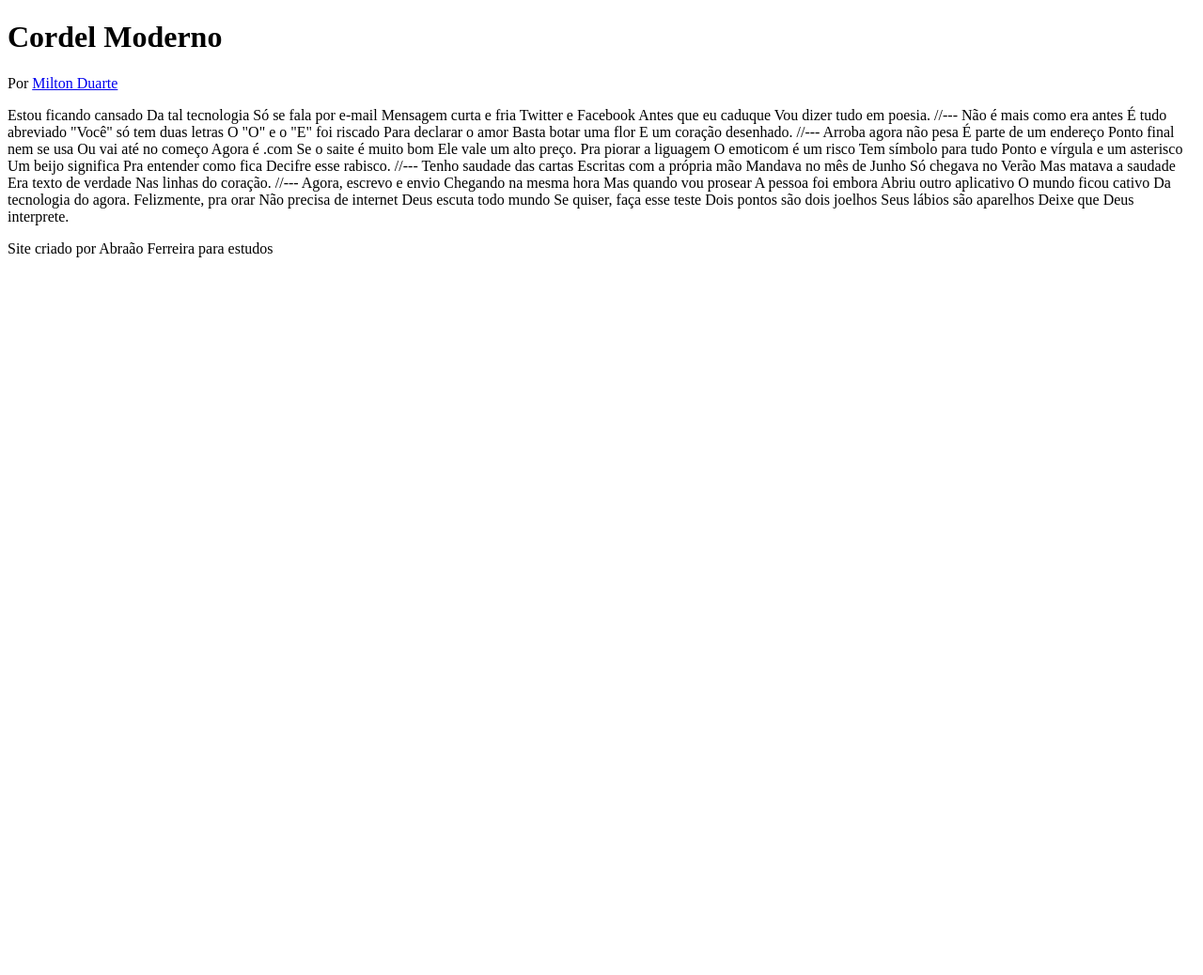
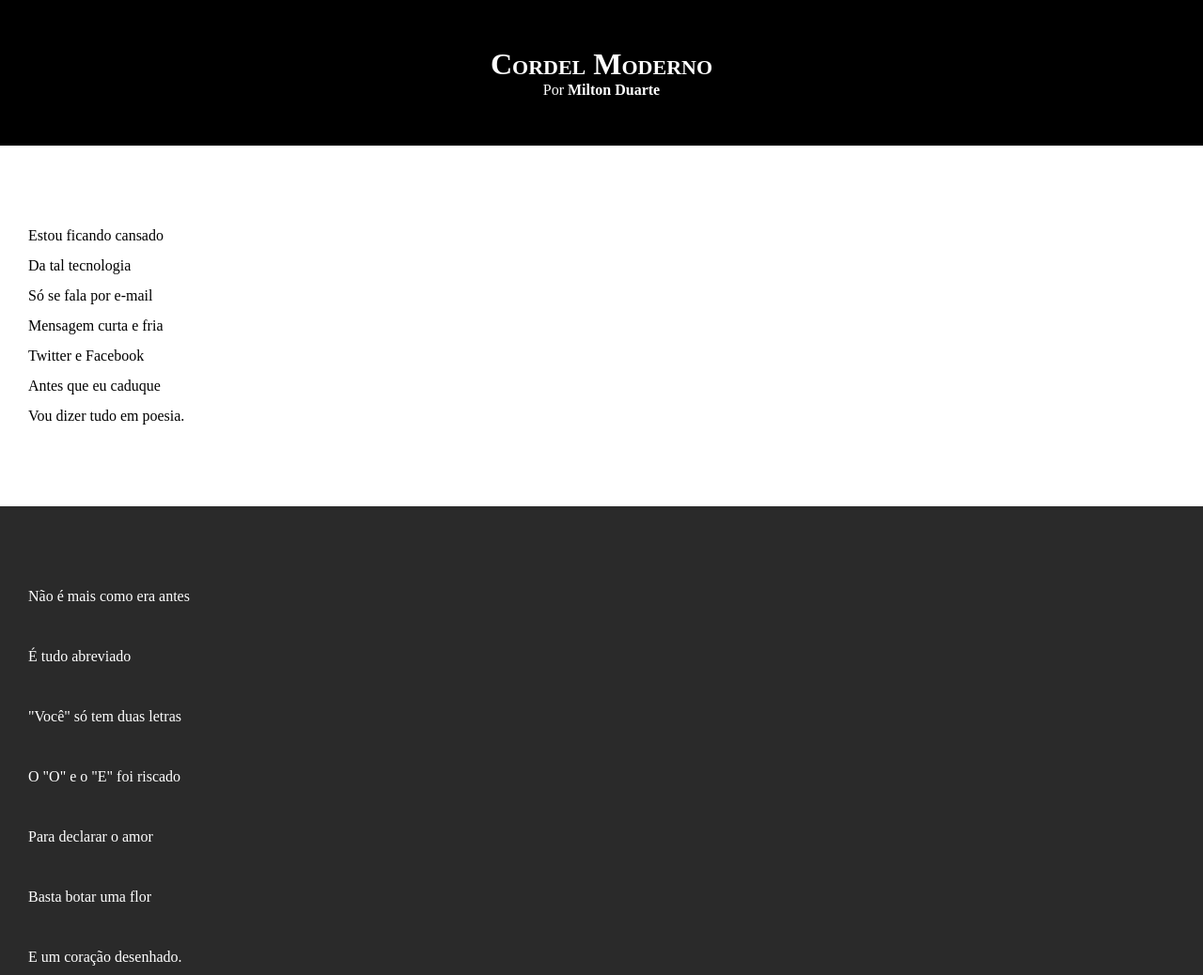
Before and after one commit to abraaodferreira/html-css, a plain HTML site: page EXERC/desafio12/index.html in a window 1280 px wide. Shown: the top 1038 px of the page at 94% size. Before the commit the page ends 800 px from the top, so only its background shows below. Drawn offline with Linux system fonts and the light colour scheme.

Commit message:
estilo dos textos e blocos

```diff
--- /dev/null
+++ b/EXERC/desafio12/estilo/style.css
@@ -0,0 +1,61 @@
+@charset "UTF-8";
+
+*{
+    margin: 0px;
+    padding: 0px;
+}
+
+body{
+    min-height: 100vh;
+    background-color: darkgrey;
+}
+
+header{
+    background-color: black;
+    color: white;
+    text-align: center;
+}
+
+header > h1{
+    padding-top: 50px;
+    font-variant: small-caps;
+}
+
+header > p{
+    padding-bottom: 50px;
+}
+
+a{
+    color: white;
+    text-decoration: none;
+    font-weight: bolder;
+}
+
+a:hover{
+    text-decoration: underline;
+
+}
+
+section{
+    padding-top: 10vh;
+    padding-bottom: 10vh;
+    line-height: 2em;
+    padding-left: 30px;
+}
+
+.normal{
+    background-color: white;
+    color: black;
+}
+
+.imagem{
+    background-color: rgb(42, 42, 42);
+    color: white;
+}
+
+footer{
+    background-color: black;
+    color: white;
+    text-align: center;
+    padding: 10px;
+}
--- a/EXERC/desafio12/index.html
+++ b/EXERC/desafio12/index.html
@@ -4,6 +4,7 @@
     <meta charset="UTF-8">
     <meta name="viewport" content="width=device-width, initial-scale=1.0">
     <title>Cordel Moderno</title>
+    <link rel="stylesheet" href="estilo/style.css">
 </head>
 <body>
     <header>
@@ -11,71 +12,85 @@
         <p>Por <a href="https://www.recantodasletras.com.br/poesias/3186743]" target="_blank">Milton Duarte</a></p>
     </header>
 
-    Estou ficando cansado
-    Da tal tecnologia
-    Só se fala por e-mail
-    Mensagem curta e fria
-    Twitter e Facebook
-    Antes que eu caduque
-    Vou dizer tudo em poesia.
+    <section class="normal">
+        <p>
+            Estou ficando cansado<br>
+            Da tal tecnologia<br>
+            Só se fala por e-mail<br>
+            Mensagem curta e fria<br>
+            Twitter e Facebook<br>
+            Antes que eu caduque<br>
+            Vou dizer tudo em poesia.
+        </p>
+    </section>
 
-    //---
+    <section class="imagem">
+        <p>
+            Não é mais como era antes<br><br>
+            É tudo abreviado<br><br>
+            "Você" só tem duas letras<br><br>
+            O "O" e o "E" foi riscado<br><br>
+            Para declarar o amor<br><br>
+            Basta botar uma flor<br><br>
+            E um coração desenhado.
+        </p>
+    </section>
 
-    Não é mais como era antes
-    É tudo abreviado
-    "Você" só tem duas letras
-    O "O" e o "E" foi riscado
-    Para declarar o amor
-    Basta botar uma flor
-    E um coração desenhado.
+    <section class="normal">
+        <p>
+            Arroba agora não pesa<br>
+            É parte de um endereço<br>
+            Ponto final nem se usa<br>
+            Ou vai até no começo<br>
+            Agora é .com<br>
+            Se o saite é muito bom<br>
+            Ele vale um alto preço.<br>
+        </p>
 
-    //---
+        <p> Pra piorar a liguagem<br>
+            O emoticom é um risco<br>
+            Tem símbolo para tudo<br>
+            Ponto e vírgula e um asterisco<br>
+            Um beijo significa<br>
+            Pra entender como <br>
+            Decifre esse rabisco.<br>
+        </p>
+    </section>
 
-    Arroba agora não pesa
-    É parte de um endereço
-    Ponto final nem se usa
-    Ou vai até no começo
-    Agora é .com
-    Se o saite é muito bom
-    Ele vale um alto preço.
+    <section class="imagem">
+        <p>
+            Tenho saudade das cartas<br>
+            Escritas com a própria mão<br>
+            Mandava no mês de Junho<br>
+            Só chegava no Verão<br>
+            Mas matava a saudade<br>
+            Era texto de verdade<br>
+            Nas linhas do coração.
+        </p>
+    </section>
 
-    Pra piorar a liguagem
-    O emoticom é um risco
-    Tem símbolo para tudo
-    Ponto e vírgula e um asterisco
-    Um beijo significa
-    Pra entender como fica
-    Decifre esse rabisco.
+    <section class="normal">
+        <p>
+            Agora, escrevo e envio<br>
+            Chegando na mesma hora<br>
+            Mas quando vou prosear<br>
+            A pessoa foi embora<br>
+            Abriu outro aplicativo<br>
+            O mundo ficou cativo<br>
+            Da tecnologia do agora.<br>
+         </p>
 
-    //---
-
-    Tenho saudade das cartas
-    Escritas com a própria mão
-    Mandava no mês de Junho
-    Só chegava no Verão
-    Mas matava a saudade
-    Era texto de verdade
-    Nas linhas do coração.
-
-    //---
-
-    Agora, escrevo e envio
-    Chegando na mesma hora
-    Mas quando vou prosear
-    A pessoa foi embora
-    Abriu outro aplicativo
-    O mundo ficou cativo
-    Da tecnologia do agora.
-
-    Felizmente, pra orar
-    Não precisa de internet
-    Deus escuta todo mundo
-    Se quiser, faça esse teste
-    Dois pontos são dois joelhos
-    Seus lábios são aparelhos
-    Deixe que Deus interprete.
+        <p> Felizmente, pra orar<br>
+            Não precisa de internet<br>
+            Deus escuta todo mundo<br>
+            Se quiser, faça esse teste<br>
+            Dois pontos são dois joelhos<br>
+            Seus lábios são aparelhos<br>
+            Deixe que Deus interprete.
+        </p>
+    </section>
     <footer>
-        <p>Site criado por Abraão Ferreira para estudos</p>
+        <p>Site criado por Abraão Ferreira para estudos.</p>
     </footer>
 </body>
 </html>
```
